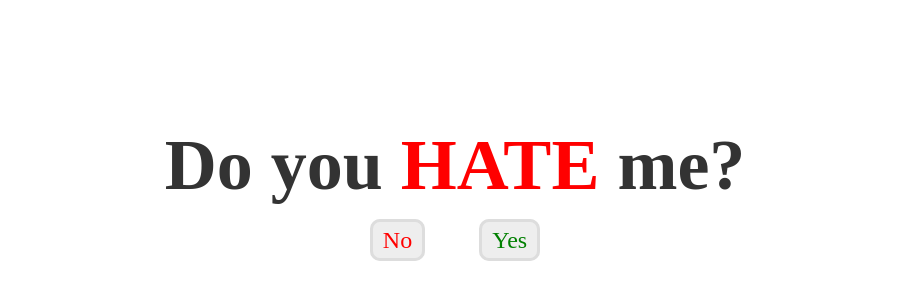
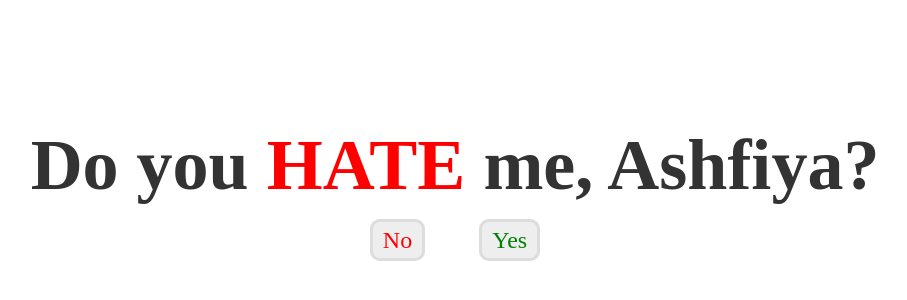
Before and after one commit to wevibedu/wakeupashfiya, a plain HTML site: page index.html in a window 1280 px wide. Shown: the part 68-368 px from the top of the page, without its empty margins (185-1092 px from the left). Drawn offline with Linux system fonts and the light colour scheme.

Commit message:
Update index.html

```diff
--- a/index.html
+++ b/index.html
@@ -9,7 +9,7 @@
 <body>
 	<div class="container">
 		<div class="love">
-			<h2>Do you <span> HATE</span> me?</h2>
+			<h2>Do you <span> HATE</span> me, Ashfiya?</h2>
 			<a id="no" href="no.html">No</a>
 			<a id="yes" href="yes.html">Yes</a>
 		</div>
```
